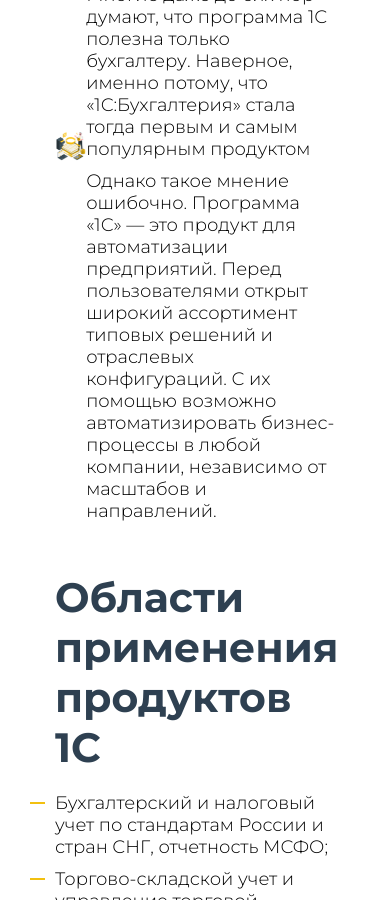
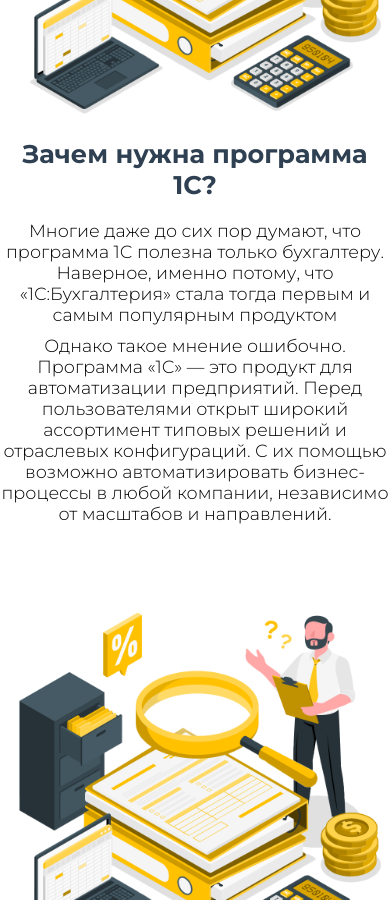
Before and after one commit to tokonomi/first-soft, a React (Create React App) app: page /1c in a window 390 px wide. Shown: the part 1100-2000 px from the top of the page. Built offline with nearby package versions, Linux system fonts and the light colour scheme.

Commit message:
responsived 1c page

```diff
--- a/src/components/1C/Sections/Section.module.css
+++ b/src/components/1C/Sections/Section.module.css
@@ -57,3 +57,31 @@
     font-weight: 300;
     font-size: 18px;
 }
+
+
+@media only screen and (max-width: 1024px) {
+    .text_side_title h2{
+        font-size: 1.6em;
+    }
+    .text_side_subs p{
+        font-size: 1.1em;
+    }
+    .section_block{
+        padding: 0 0 50px 0;
+    }
+}
+@media only screen and (max-width: 800px) {
+    .section_block{
+        flex-direction: column;
+    }
+}
+@media only screen and (max-width: 500px) {
+    .text_side{
+        text-align: center;
+    }
+    .defise{
+        left: 20px;
+        text-align: left;
+        width: 95vw;
+    }
+}
```
